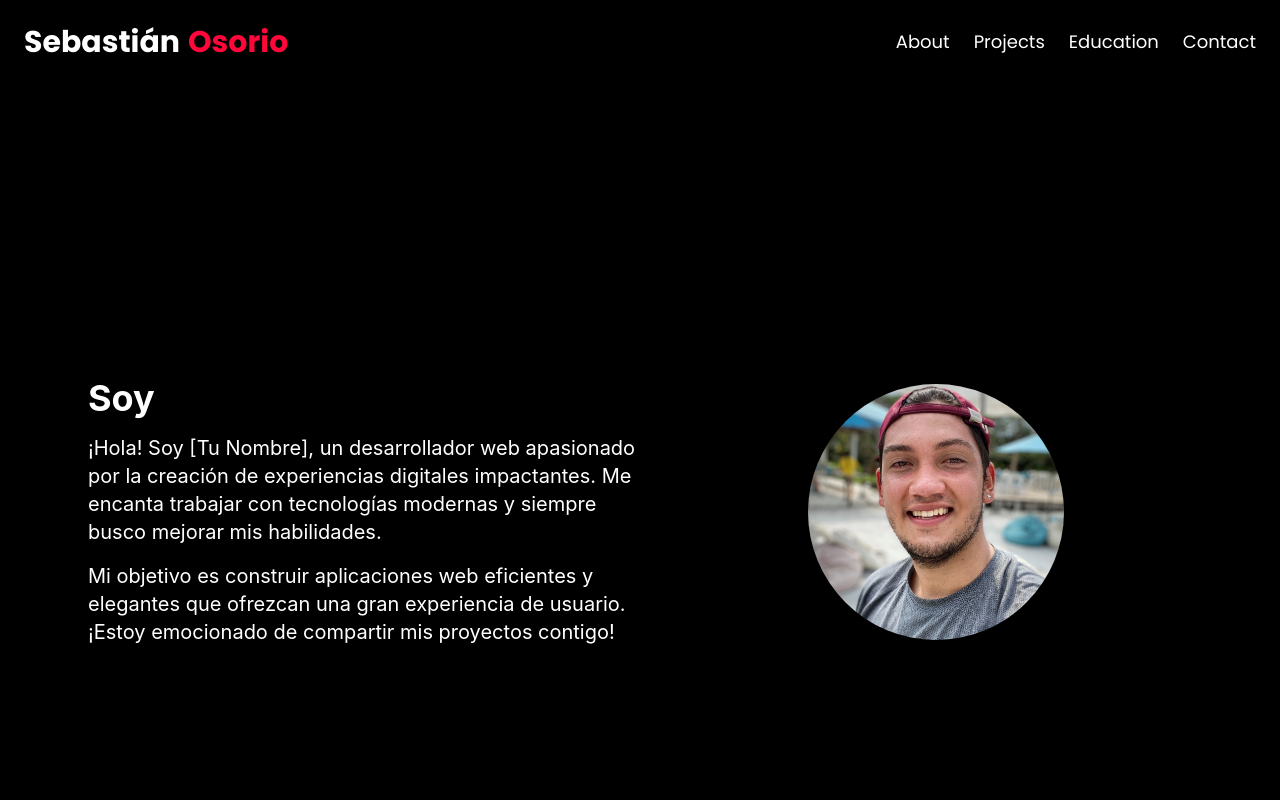
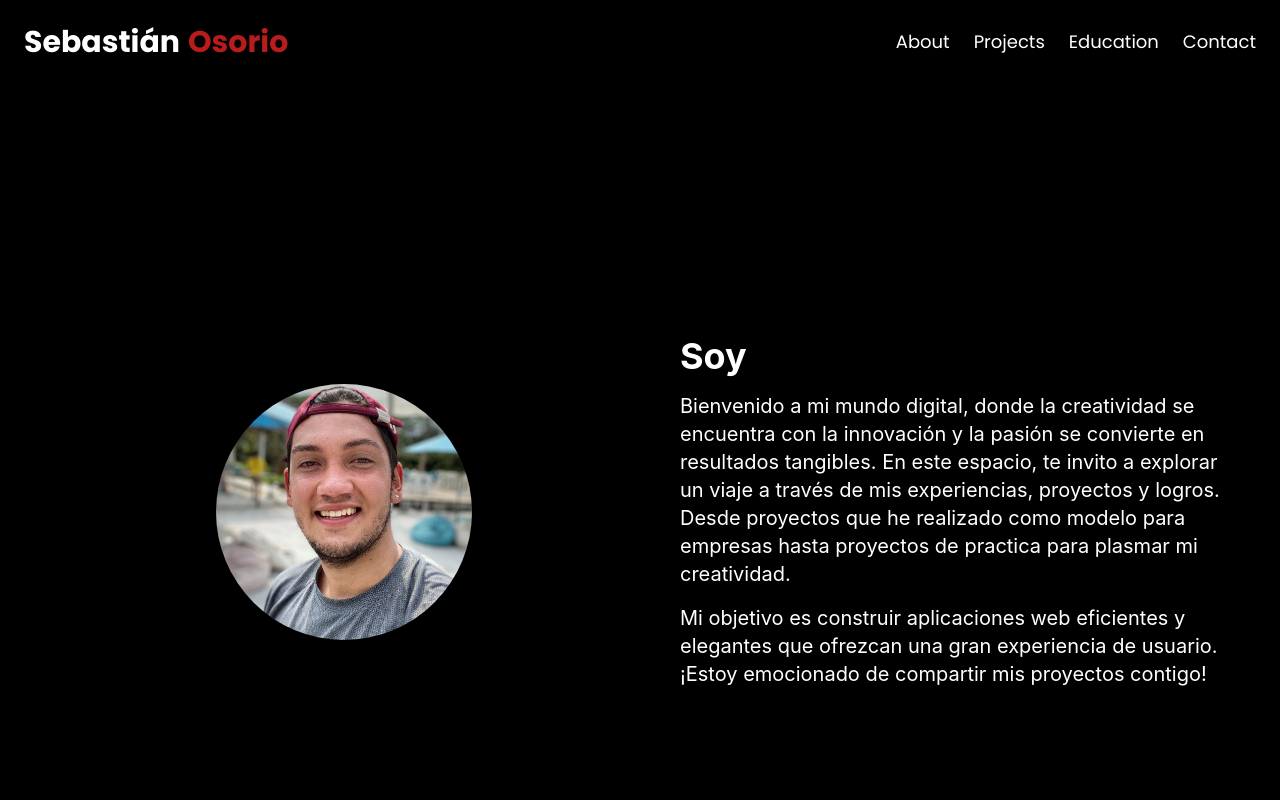
Before and after one commit to sogom01/portfolio, a React (Create React App) app: page / in a window 1280 px wide. Shown: the top 800 px of the page. Built offline with nearby package versions, Linux system fonts and the light colour scheme; no server answers.

Commit message:
Cambios en el diseño del about

```diff
--- a/src/components/About.js
+++ b/src/components/About.js
@@ -2,13 +2,8 @@ import React, { useState, useEffect } from 'react';
 import profileImage from '../img/1.webp';
 
 const About = () => {
-    const roles = [
-        'desarrollador de software',
-        'Desarrollador front end',
-        'Diseñador de UI/UX',
-        'Tester de software',
-        'Analista de datos',
-    ];
+    // eslint-disable-next-line react-hooks/exhaustive-deps
+    const roles = ['Desarrollador de Software', 'Desarrollador front-end', 'Diseñador de UI/UX', 'Tester de Software', 'Analista de datos'];
 
     const [currentRole, setCurrentRole] = useState(0);
     const [displayedText, setDisplayedText] = useState('');
@@ -22,7 +17,7 @@ const About = () => {
                     if (prev.length < roles[currentRole].length) {
                         return roles[currentRole].slice(0, prev.length + 1);
                     } else {
-                        setTimeout(() => setDeleting(true), 500); // Pause before deleting
+                        setTimeout(() => setDeleting(true), 500); // Shorter pause before deleting
                         return prev;
                     }
                 } else {
@@ -38,28 +33,28 @@ const About = () => {
             });
         };
 
-        const typingInterval = setInterval(handleTyping, 100);
+        const typingInterval = setInterval(handleTyping, 100); // Faster interval
 
         return () => clearInterval(typingInterval);
     }, [currentRole, deleting, roles]);
 
     return (
         <div className="flex flex-col md:flex-row items-center justify-center min-h-screen bg-transparent-100 p-6">
+            <div className="md:w-1/2 flex justify-center">
+                <div className="w-48 h-48 md:w-64 md:h-64 rounded-full overflow-hidden shadow-lg">
+                    <img src={profileImage} alt="Profile" className="object-cover w-full h-full" />
+                </div>
+            </div>
             <div className="md:w-1/2 mt-6 md:mt-0 md:pl-10 text-center md:text-left">
                 <p className="text-3xl md:text-4xl font-bold text-white whitespace-nowrap">
-                    Soy <span className="text-red-500">{displayedText}</span>
+                    Soy <span className="text-red-700">{displayedText}</span>
                 </p>
                 <p className="text-lg md:text-xl text-white mt-4">
-                    ¡Hola! Soy [Tu Nombre], un desarrollador web apasionado por la creación de experiencias digitales impactantes. Me encanta trabajar con tecnologías modernas y siempre busco mejorar mis habilidades.
+                    Bienvenido a mi mundo digital, donde la creatividad se encuentra con la innovación y la pasión se convierte en resultados tangibles. En este espacio, te invito a explorar un viaje a través de mis experiencias, proyectos y logros. Desde proyectos que he realizado como modelo para empresas hasta proyectos de practica para plasmar mi creatividad.
                 </p>
                 <p className="text-lg md:text-xl text-white mt-4">
                     Mi objetivo es construir aplicaciones web eficientes y elegantes que ofrezcan una gran experiencia de usuario. ¡Estoy emocionado de compartir mis proyectos contigo!
                 </p>
-            </div>
-            <div className="md:w-1/2 flex justify-center">
-                <div className="w-48 h-48 md:w-64 md:h-64 rounded-full overflow-hidden shadow-lg">
-                    <img src={profileImage} alt="Profile" className="object-cover w-full h-full" />
-                </div>
             </div>
         </div>
     );
--- a/src/components/Header.js
+++ b/src/components/Header.js
@@ -14,7 +14,7 @@ const Header = () => {
             <div className="container mx-auto flex justify-between items-center">
                 <div className="text-xl md:text-3xl font-bold flex items-center justify-center md:justify-start">
                     <span className="text-white">Sebastián</span>
-                    <span className="text-neonRed ml-2">Osorio</span>
+                    <span className="text-red-700 ml-2">Osorio</span>
                 </div>
                 <nav className="hidden md:flex justify-end space-x-4 md:space-x-6 text-sm md:text-lg w-3/5">
                     <a href="#about" className="transition duration-300 text-white hover:text-neonRed">
```
